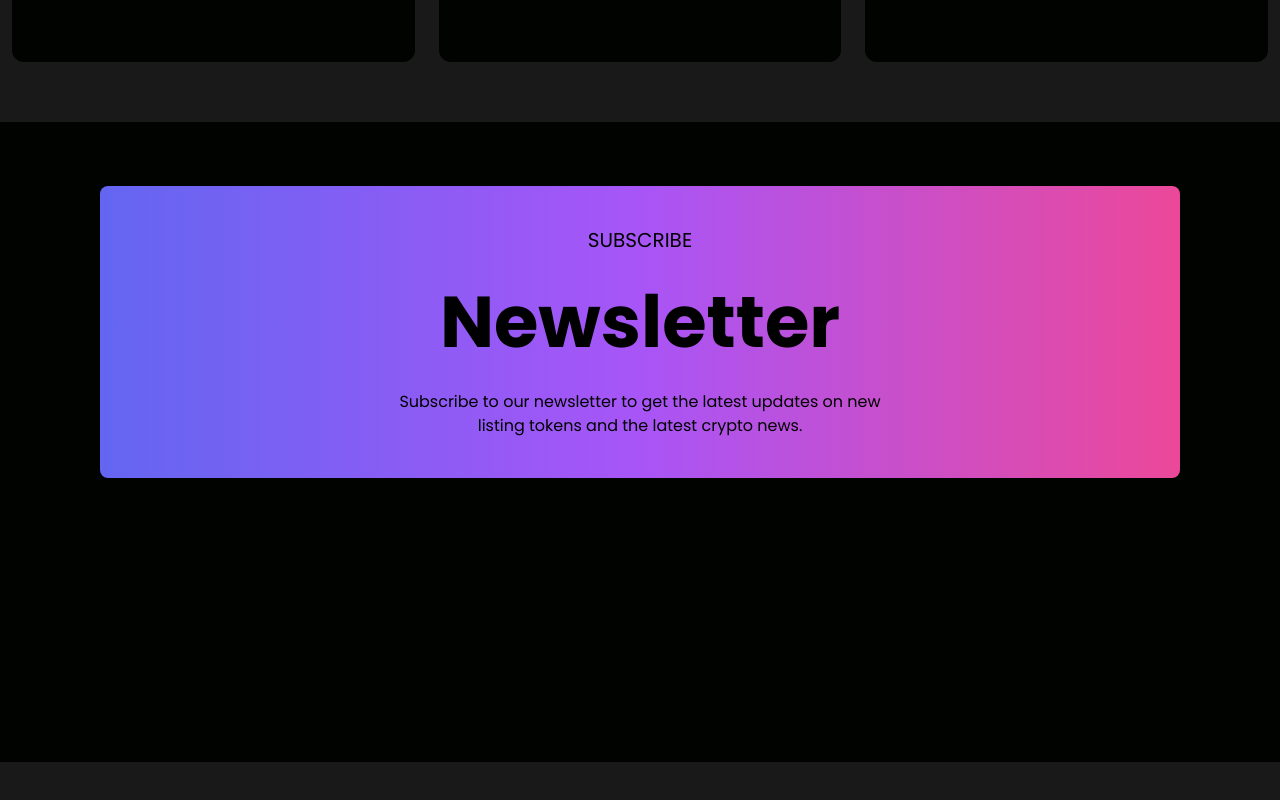
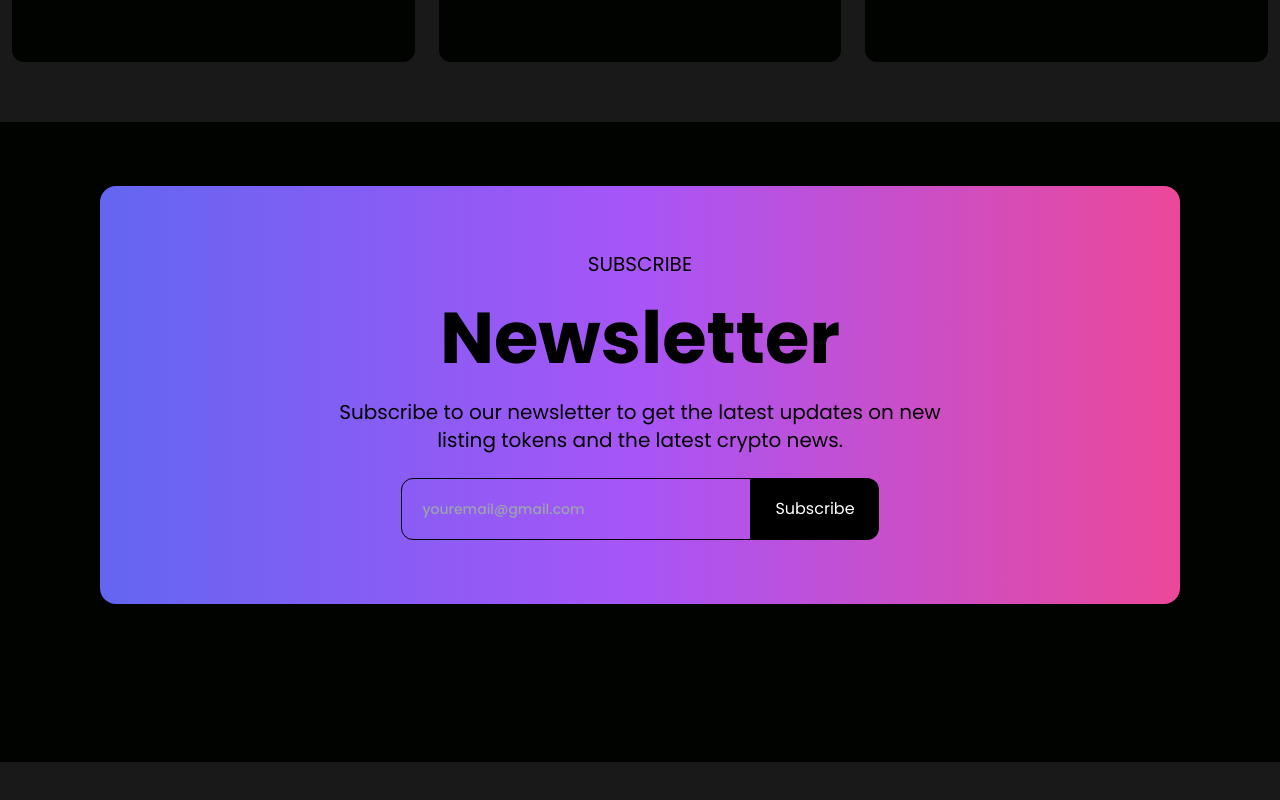
Before and after one commit to DennisJoelW/first_tailwind, a React (Create React App) app: page / in a window 1280 px wide. Shown: the part 2724-3524 px from the top of the page. Built offline with nearby package versions, Linux system fonts and the light colour scheme.

Commit message:
News Letter 90% done

```diff
--- a/src/components/Newsletter.jsx
+++ b/src/components/Newsletter.jsx
@@ -3,10 +3,16 @@ import React from 'react'
 const Newsletter = () => {
   return (
     <div className=' w-full bg-[#000300] py-16 md:px-12 px-12 md:h-[80vh] h-fit flex flex-col items-center'>
-        <div className=' max-w-[1080px] bg-gradient-to-r from-indigo-500 via-purple-500 to-pink-500 w-full flex flex-col items-center font-poppins text-black p-10 rounded-lg'>
+        <div className=' max-w-[1080px] bg-gradient-to-r from-indigo-500 via-purple-500 to-pink-500 w-full flex flex-col items-center font-poppins text-black py-16 px-10 rounded-2xl'>
             <h2 className=' text-xl uppercase'>Subscribe</h2>
-            <h2 className=' text-7xl my-8 font-bold'>Newsletter</h2>
-            <h3 className=' text-center'>Subscribe to our newsletter to get the latest updates on new <br />listing tokens and the latest crypto news.</h3>
+            <h2 className=' md:text-7xl text-5xl my-6 font-bold'>Newsletter</h2>
+
+            <h3 className=' text-center md:text-xl text-[16px] mb-6'>Subscribe to our newsletter to get the latest updates on new <br />listing tokens and the latest crypto news.</h3>
+
+            <div className=' flex md:flex-row flex-col items-center justify-center'>
+              <input type="text" id="last_name" className=" md:w-[350px] text-sm rounded-l-xl p-5 bg-transparent dark:text-white font-medium font-poppins border-[1px] border-black placeholder:text-grey-950 " placeholder="youremail@gmail.com "/>
+              <button className=' text-center px-6 py-4 bg-black text-white h-full rounded-r-xl md:mt-0 mt-2'>Subscribe</button>
+            </div>
         </div>
     </div>
   )
```
